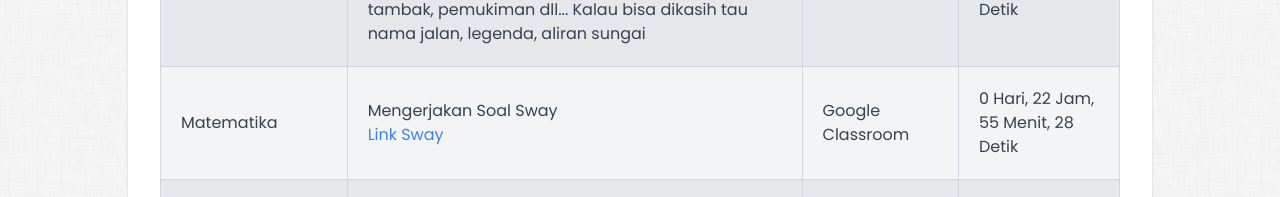
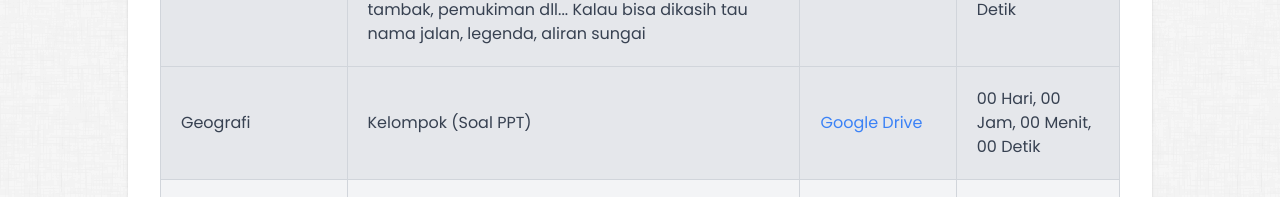
Before and after one commit to AzsaNrD/jadwal-pelajaran.github.io, a website: page home.html in a window 1280 px wide. Shown: the part 688-885 px from the top of the page. Drawn offline with nearby package versions, Linux system fonts and the light colour scheme.

Commit message:
tugas geo

```diff
--- a/home.html
+++ b/home.html
@@ -101,6 +101,17 @@
                     <span id="detik2">00</span> Detik
                   </td>
                 </tr>
+                <tr class="bg-gray-200">
+                  <td class="p-5 border border-gray-300">Geografi</td>
+                  <td class="p-5 border border-gray-300">Kelompok (Soal PPT)</td>
+                  <td class="p-5 border border-gray-300 cursor-pointer"><a href="https://drive.google.com/folderview?id=1a-DGPSJJW6BYomH1Nt7jdW5lmXKDDcTZ" target="_blank" class="hover:underline text-blue-500">Google Drive</a></td>
+                  <td id="countdown2" class="p-5 border border-gray-300">
+                    <span id="hari2">00</span> Hari,
+                    <span id="jam2">00</span> Jam,
+                    <span id="menit2">00</span> Menit,
+                    <span id="detik2">00</span> Detik
+                  </td>
+                </tr>
                 <tr class="bg-gray-100">
                   <td class="p-5 border border-gray-300">Matematika</td>
                   <td class="p-5 border border-gray-300">Mengerjakan Soal Sway <br> <a href="https://sway.office.com/uI0tVxDxYDIeLALc?ref=Link" class="hover:underline text-blue-500" target="_blank">Link Sway</a></td>
```
